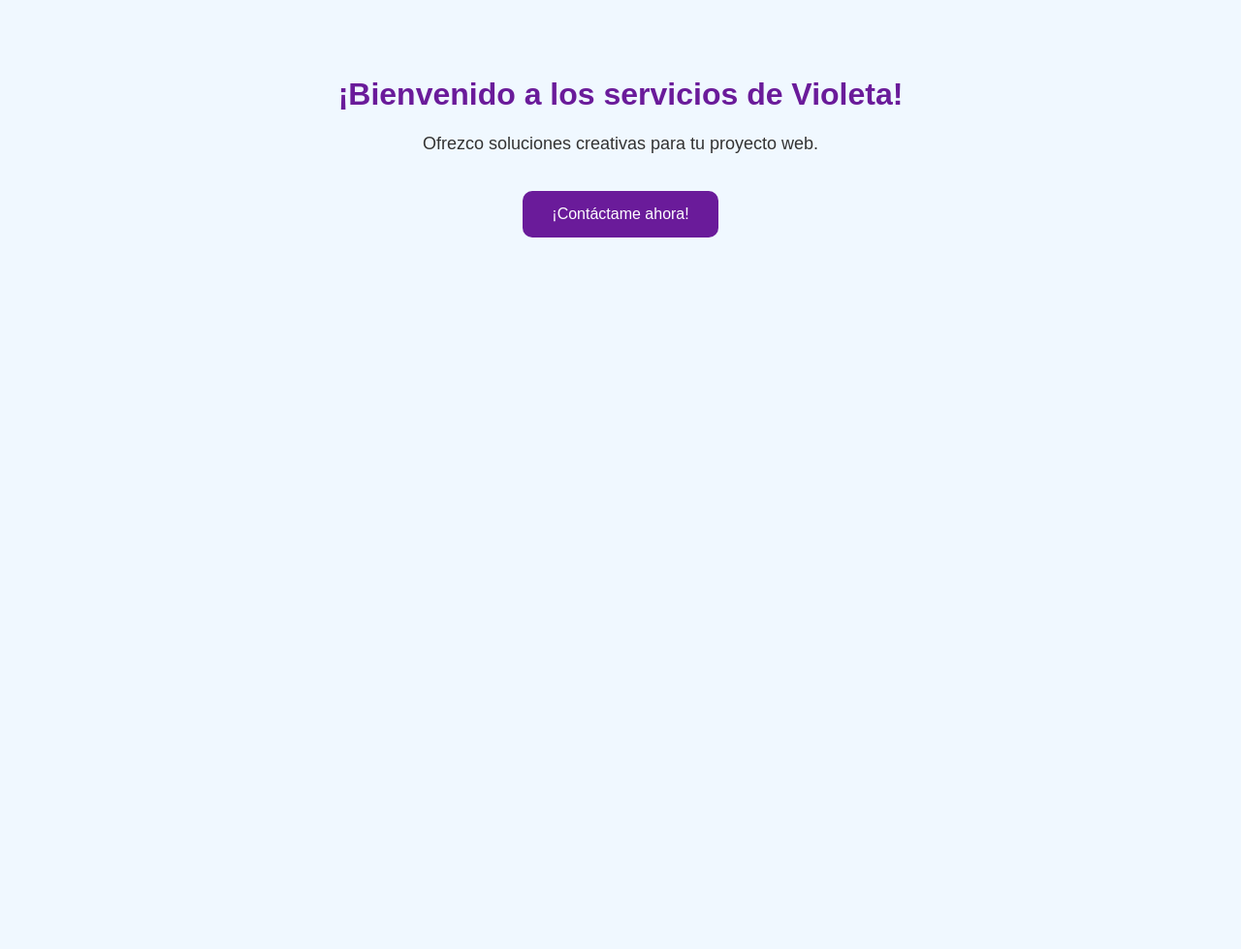
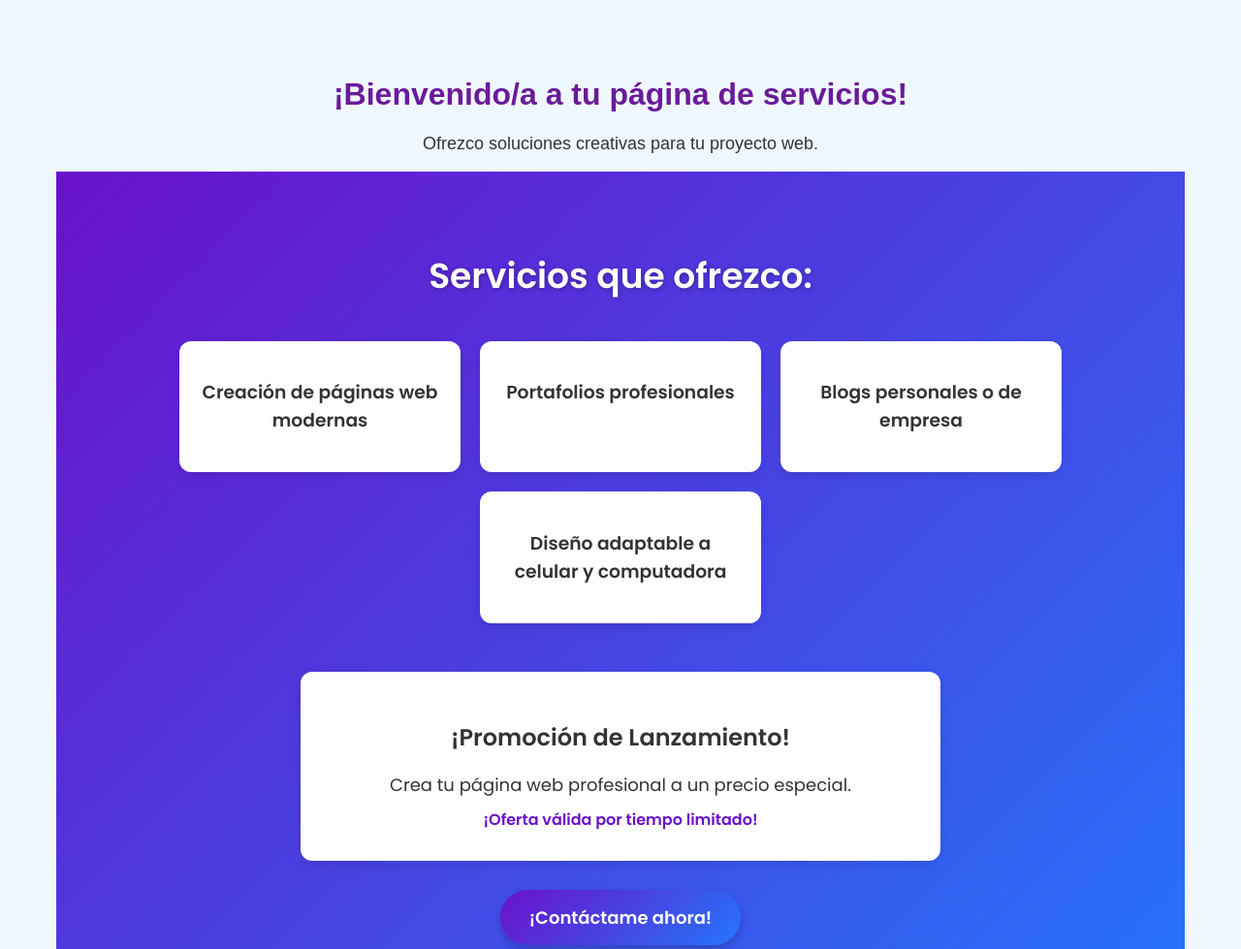
Before and after one commit to vuwxyz/violetaweb, a plain HTML site: page index.html in a window 1280 px wide. Shown: the top 979 px of the page at 97% size. Before the commit the page ends 800 px from the top, so only its background shows below. Drawn offline with nearby package versions, Linux system fonts and the light colour scheme.

Commit message:
Add files via upload

```diff
--- a/index.html
+++ b/index.html
@@ -3,7 +3,7 @@
 <head>
     <meta charset="UTF-8">
     <meta name="viewport" content="width=device-width, initial-scale=1.0">
-    <title>Violeta - Tu Página de Servicios</title>
+    <title>Tu Página de Servicios</title>
     <style>
         body {
             font-family: Arial, sans-serif;
@@ -36,14 +36,44 @@
 </head>
 <body>
 
-    <h1>¡Bienvenido a los servicios de Violeta!</h1>
+    <h1>¡Bienvenido/a a tu página de servicios!</h1>
     <p>Ofrezco soluciones creativas para tu proyecto web.</p>
 
-    <!-- Cambia el número si quieres otro -->
-    <a href="https://wa.me/573137657319?text=¡Hola%20Violeta!%20Vi%20tu%20página%20web%20y%20me%20encantaría%20saber%20más%20sobre%20tus%20servicios."
-       target="_blank" class="button">
-        ¡Contáctame ahora!
-    </a>
+</head>
+<link href="https://fonts.googleapis.com/css2?family=Poppins:wght@300;400;600&display=swap" rel="stylesheet">
+<script src="https://cdn.jsdelivr.net/npm/particles.js"></script>
 
-</body>
-</html>
+<section id="servicios" style="padding: 50px; background: linear-gradient(135deg, #6a11cb, #2575fc); min-height: 100vh; font-family: 'Poppins', sans-serif; color: white; position: relative;">
+
+
+    <h2 style="text-align: center; font-size: 36px; margin-bottom: 40px; text-shadow: 1px 1px 5px rgba(0,0,0,0.3);">
+        Servicios que ofrezco:
+    </h2>
+
+    <div style="display: flex; flex-wrap: wrap; justify-content: center; gap: 20px;">
+        <div style="background: white; color: #333; padding: 20px; border-radius: 12px; box-shadow: 0 4px 12px rgba(0,0,0,0.1); width: 250px; text-align: center; transition: all 0.3s ease; cursor: pointer;" onmouseover="this.style.transform='translateY(-10px) scale(1.03)'; this.style.boxShadow='0 8px 24px rgba(0,0,0,0.2)';" onmouseout="this.style.transform='translateY(0) scale(1)'; this.style.boxShadow='0 4px 12px rgba(0,0,0,0.1)';">
+            <h3>Creación de páginas web modernas</h3>
+        </div>
+        <div style="background: white; color: #333; padding: 20px; border-radius: 12px; box-shadow: 0 4px 12px rgba(0,0,0,0.1); width: 250px; text-align: center; transition: all 0.3s ease; cursor: pointer;" onmouseover="this.style.transform='translateY(-10px) scale(1.03)'; this.style.boxShadow='0 8px 24px rgba(0,0,0,0.2)';" onmouseout="this.style.transform='translateY(0) scale(1)'; this.style.boxShadow='0 4px 12px rgba(0,0,0,0.1)';">
+            <h3>Portafolios profesionales</h3>
+        </div>
+        <div style="background: white; color: #333; padding: 20px; border-radius: 12px; box-shadow: 0 4px 12px rgba(0,0,0,0.1); width: 250px; text-align: center; transition: all 0.3s ease; cursor: pointer;" onmouseover="this.style.transform='translateY(-10px) scale(1.03)'; this.style.boxShadow='0 8px 24px rgba(0,0,0,0.2)';" onmouseout="this.style.transform='translateY(0) scale(1)'; this.style.boxShadow='0 4px 12px rgba(0,0,0,0.1)';">
+            <h3>Blogs personales o de empresa</h3>
+        </div>
+        <div style="background: white; color: #333; padding: 20px; border-radius: 12px; box-shadow: 0 4px 12px rgba(0,0,0,0.1); width: 250px; text-align: center; transition: all 0.3s ease; cursor: pointer;" onmouseover="this.style.transform='translateY(-10px) scale(1.03)'; this.style.boxShadow='0 8px 24px rgba(0,0,0,0.2)';" onmouseout="this.style.transform='translateY(0) scale(1)'; this.style.boxShadow='0 4px 12px rgba(0,0,0,0.1)';">
+            <h3>Diseño adaptable a celular y computadora</h3>
+        </div>
+    </div>
+
+    <div style="background: white; color: #333; margin: 50px auto 30px auto; padding: 30px; border-radius: 12px; box-shadow: 0 4px 12px rgba(0,0,0,0.1); text-align: center; max-width: 600px; font-family: 'Poppins', sans-serif;">
+        <h2 style="margin-bottom: 15px;">¡Promoción de Lanzamiento!</h2>
+        <p style="font-size: 18px; margin-bottom: 10px;">Crea tu página web profesional a un precio especial.</p>
+        <strong style="color: #6a11cb;">¡Oferta válida por tiempo limitado!</strong>
+    </div>
+
+    <div style="text-align: center; margin-top: 20px;">
+        <a href="https://wa.me/573137657319" target="_blank" style="background: linear-gradient(135deg, #6a11cb, #2575fc); color: white; padding: 15px 30px; border-radius: 30px; text-decoration: none; font-weight: bold; font-size: 18px; box-shadow: 0 4px 10px rgba(0,0,0,0.2); transition: all 0.4s ease; display: inline-block;" onmouseover="this.style.transform='scale(1.08)'; this.style.boxShadow='0 8px 20px rgba(0,0,0,0.25)';" onmouseout="this.style.transform='scale(1)'; this.style.boxShadow='0 4px 10px rgba(0,0,0,0.2)';">
+            ¡Contáctame ahora!
+        </a>
+    </div>
+</section>
```
